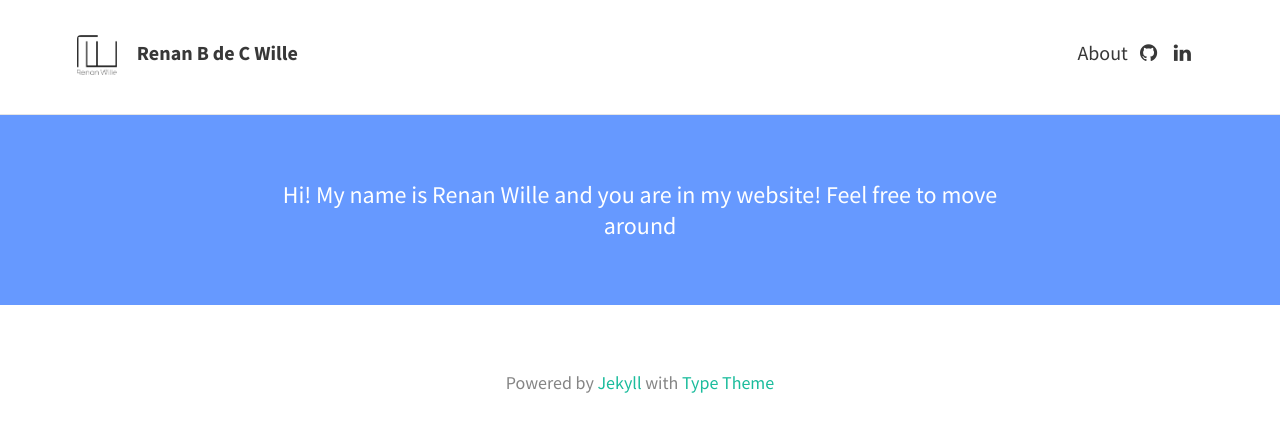
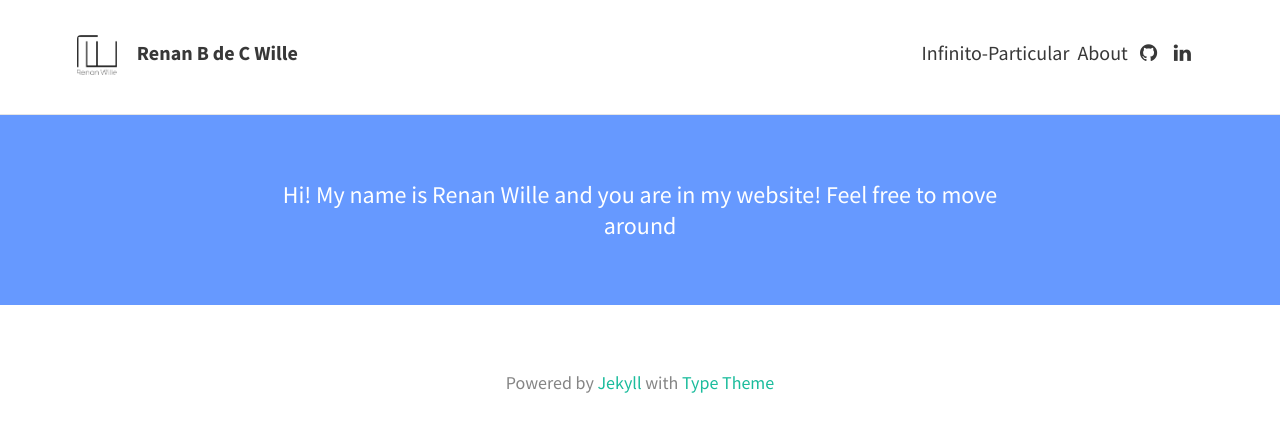
Before and after one commit to renanwille/renanwille.github.io, a Jekyll site: the page built from index.html, in a window 1280 px wide. Shown: the top 432 px of the page. Built offline with Jekyll 4.4.1, drawn with Linux system fonts in a browser that asks for light colours; nearby versions of some CDN libraries; the list of posts is cut into pages by our own code.

Commit message:
Added wiki website.

```diff
--- a/_config.yml
+++ b/_config.yml
@@ -1,6 +1,6 @@
 # SITE CONFIGURATION
-baseurl: "https://renanwille.github.io/"
-url: "https://renanwille.github.io/index.html"
+baseurl: "https://www.renanwille.xyz"
+url: "https://www.renanwille.xyz/index.html"
 
 # THEME-SPECIFIC CONFIGURATION
 theme_settings:
--- a/_includes/header.html
+++ b/_includes/header.html
@@ -15,6 +15,11 @@
 	</div>
 	<nav class="site-nav">
 		<ul>
+            <li>
+                <a class="page-link" href="https://wiki.renanwille.xyz">
+                    Infinito-Particular
+                </a>
+            </li>
 			{% for page in site.pages %}
 			{% if page.title and page.hide != true %}
 			<li>
```
